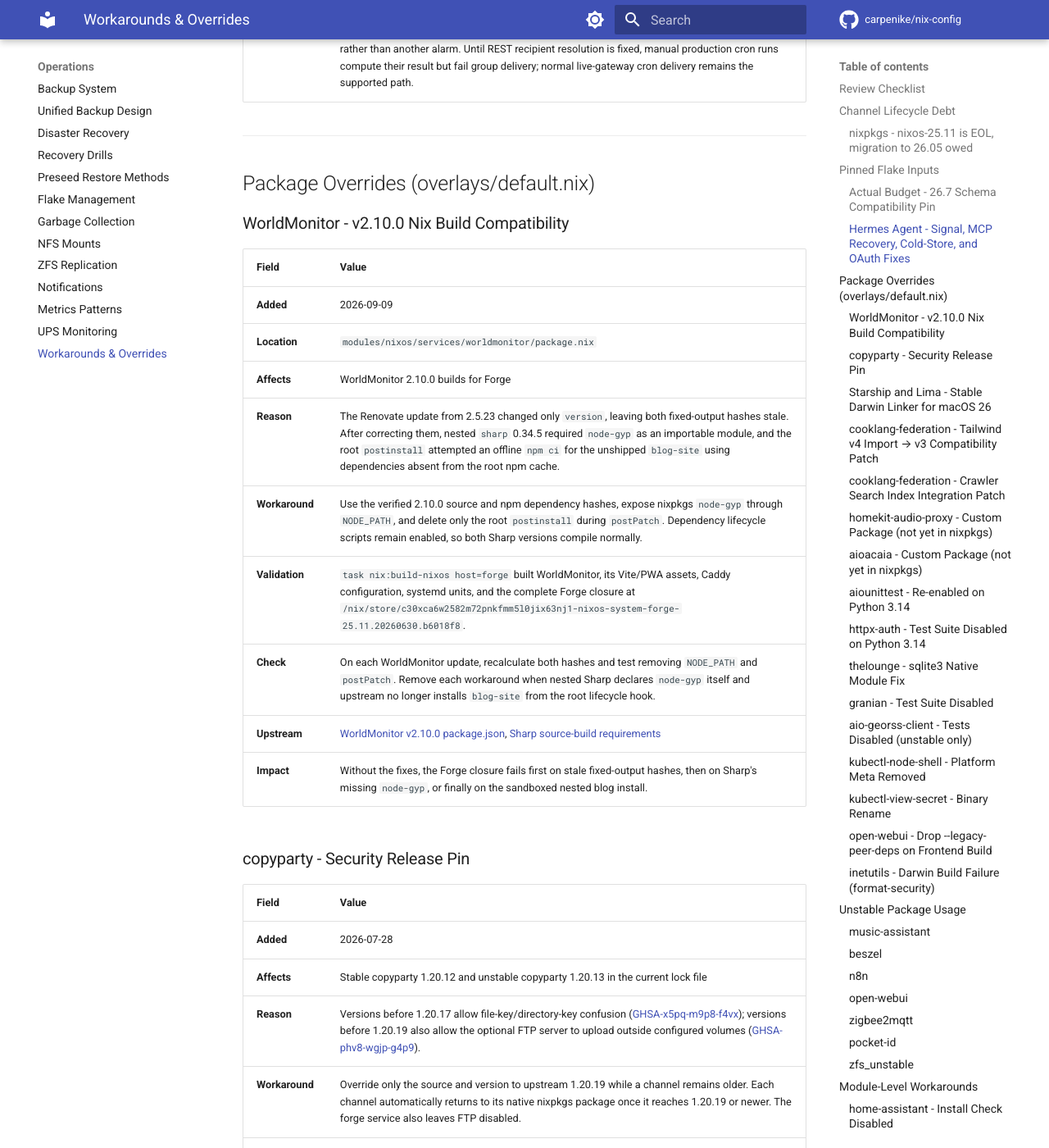
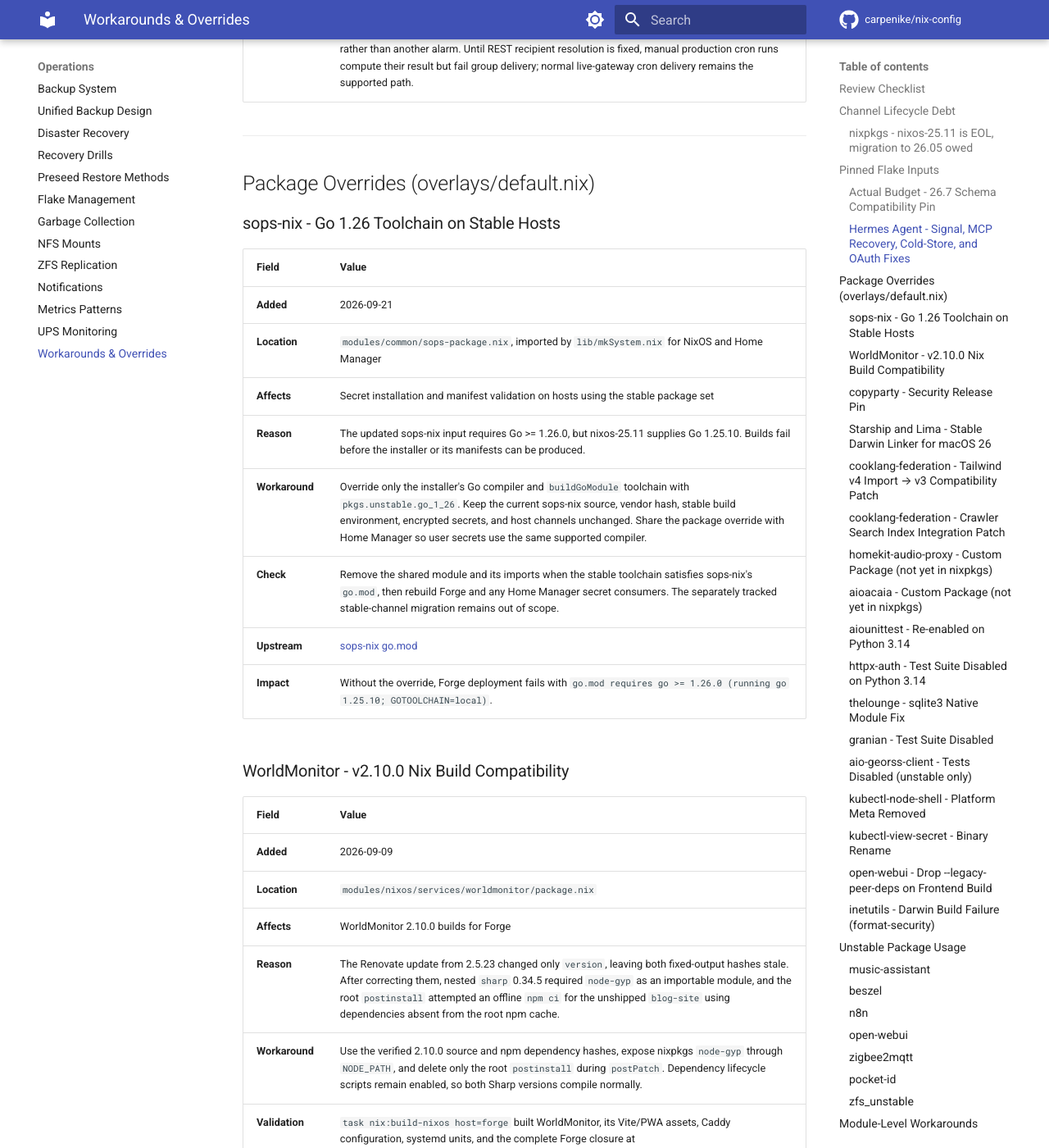
Before and after one commit to carpenike/nix-config, an MkDocs documentation site: the page built from docs/workarounds.md, in a window 1280 px wide and 1400 px high, scrolled down 4853 px. Shown: the whole window at 82% size. Built offline with MkDocs 1.6.1 and Material for MkDocs 9.7.7, drawn with Linux system fonts in a browser that asks for light colours; comment, search, counter and statistics services are not loaded.

Commit message:
fix(forge): repair SOPS and Cooklang builds
Refresh flake inputs and build the SOPS installer with Go 1.26 while retaining the stable host channel. Refresh Cooklang's npm dependency hash and update the nvfetcher workflow to maintain its frontend subpackage.

Co-authored-by: Copilot <223556219+Copilot@users.noreply.github.com>
Copilot-Session: 4e41849c-cb2e-4e29-a8b8-1616c4897c9f

```diff
--- a/docs/workarounds.md
+++ b/docs/workarounds.md
@@ -75,6 +75,19 @@ as everything else in this file.
 ---
 
 ## Package Overrides (overlays/default.nix)
+
+### sops-nix - Go 1.26 Toolchain on Stable Hosts
+
+| Field | Value |
+| --- | --- |
+| **Added** | 2026-09-21 |
+| **Location** | `modules/common/sops-package.nix`, imported by `lib/mkSystem.nix` for NixOS and Home Manager |
+| **Affects** | Secret installation and manifest validation on hosts using the stable package set |
+| **Reason** | The updated sops-nix input requires Go >= 1.26.0, but nixos-25.11 supplies Go 1.25.10. Builds fail before the installer or its manifests can be produced. |
+| **Workaround** | Override only the installer's Go compiler and `buildGoModule` toolchain with `pkgs.unstable.go_1_26`. Keep the current sops-nix source, vendor hash, stable build environment, encrypted secrets, and host channels unchanged. Share the package override with Home Manager so user secrets use the same supported compiler. |
+| **Check** | Remove the shared module and its imports when the stable toolchain satisfies sops-nix's `go.mod`, then rebuild Forge and any Home Manager secret consumers. The separately tracked stable-channel migration remains out of scope. |
+| **Upstream** | [sops-nix go.mod](https://github.com/Mic92/sops-nix/blob/7214124c20c1542c90deb54af50e2f53ae02711f/go.mod) |
+| **Impact** | Without the override, Forge deployment fails with `go.mod requires go >= 1.26.0 (running go 1.25.10; GOTOOLCHAIN=local)`. |
 
 ### WorldMonitor - v2.10.0 Nix Build Compatibility
 
```
Also changed, not shown: pkgs/README.md (+12 -0 lines), 5 other files.
